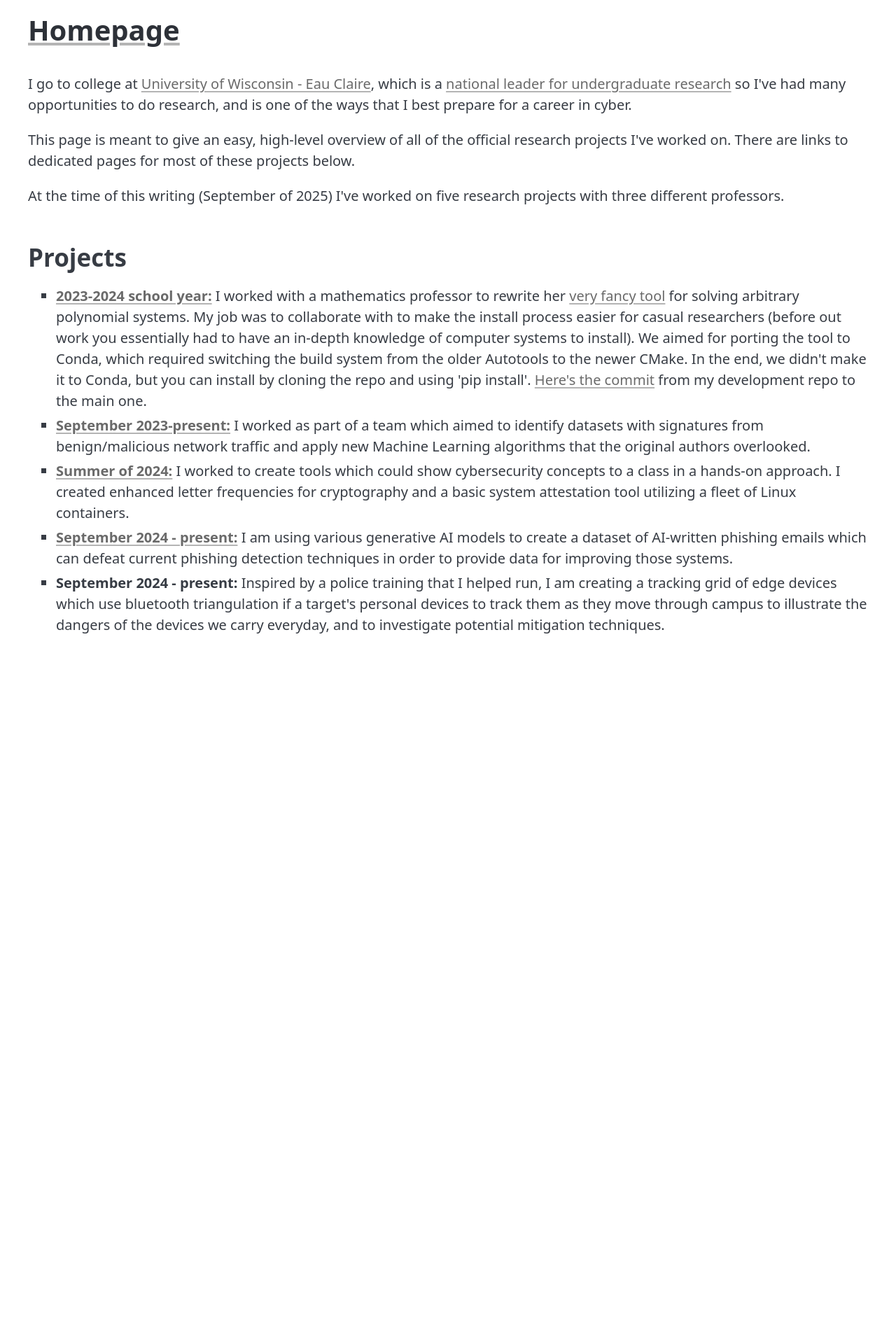
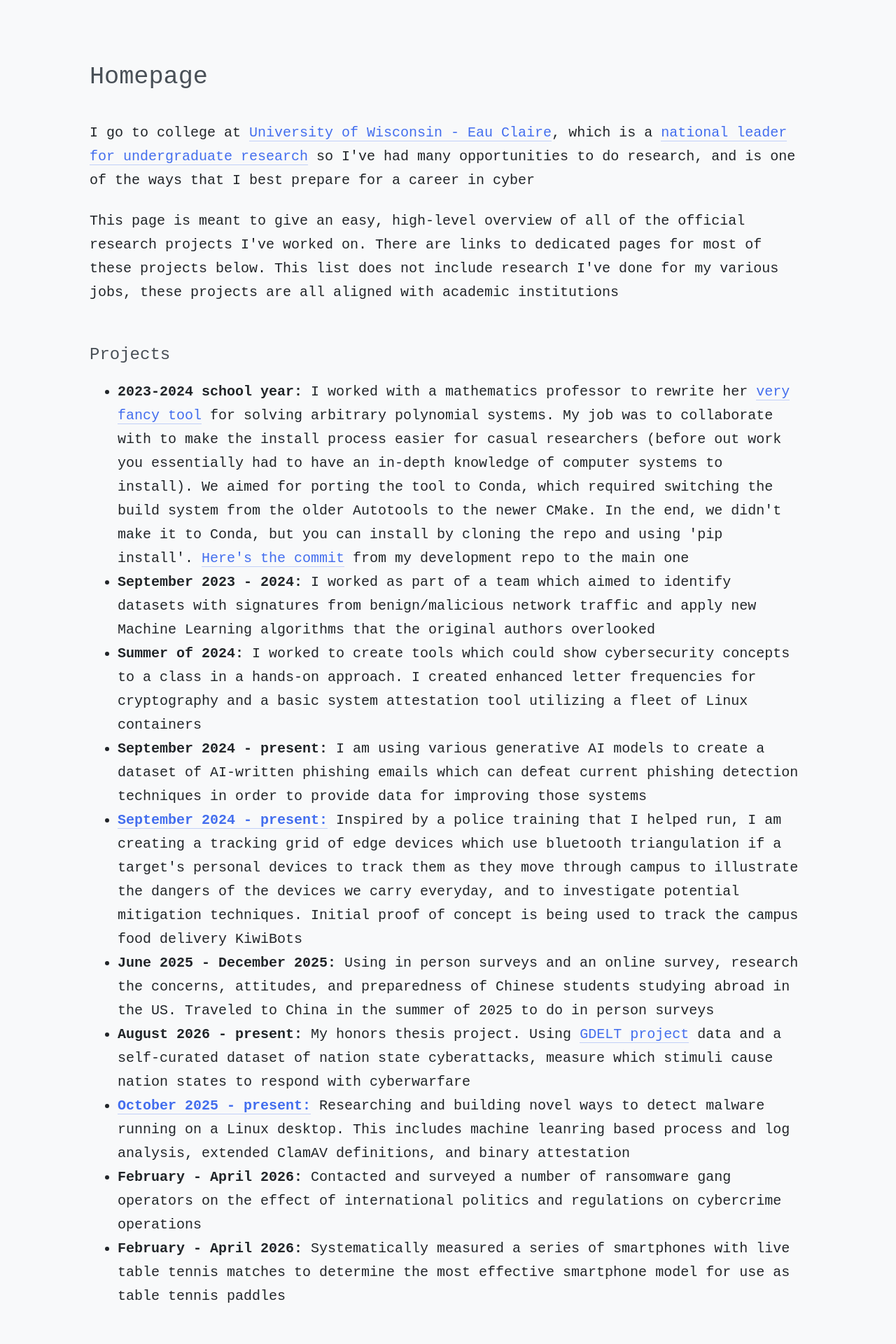
Before and after one commit to ThisIsNotANamepng/blog, a Flask app: page /research in a window 1280 px wide. Shown: the top 1920 px of the page at 70% size. Before the commit the page ends 905 px from the top, so only its background shows below. Run offline with Flask 3, Linux system fonts and the light colour scheme; parts of the project's set-up code (start-up, migrations or seed data) failed here and were passed over.

Commit message:
Fixed up /research

```diff
--- /dev/null
+++ b/static/css/research.css
@@ -0,0 +1,3 @@
+main {
+    max-width: 80%;
+}
--- a/templates/index.html
+++ b/templates/index.html
@@ -48,7 +48,7 @@
             </div>
         </noscript>
 
-        <section id="about">I'm Jack Hagen. I'm a undergraduate student, double majoring in computer science and political science at the University of Wisconsin - Eau Claire. My passion is cyber threat intelligence, specializing in international relations and cybersecurity research focusing on analyzing threats from Chinese threat actors. About me.
+        <section id="about">
             <h2>About Me</h2>
             <p>I'm Jack Hagen. I'm a undergraduate student, double majoring in computer science and political science at the <a href="https://uwec.edu">University of Wisconsin - Eau Claire</a>. My passion is cyber threat intelligence, specializing in international relations and cybersecurity research focusing on analyzing threats from Chinese threat actors. <a href="/articles/Introduction">About me.</a></p>
             <p>Any opinions found here do not necessarily reflect those of my employer.</p>
--- a/templates/research.html
+++ b/templates/research.html
@@ -6,36 +6,64 @@
     <meta name="viewport" content="width=device-width, initial-scale=1.0">
     <meta http-equiv="Content-Security-Policy" content="default-src 'self'; style-src 'self'; script-src 'self' https://cloud.umami.is; img-src 'self'; connect-src 'self' https://api-gateway.umami.dev; font-src 'self'; object-src 'none'; frame-ancestors 'none'; base-uri 'self'; form-action 'self';">
     <title>Research</title>
-    <link rel="stylesheet" href="/static/css/pico.grey.min.css">
-    <link rel="stylesheet" href="/static/style.css">
+    <link rel="stylesheet" href="/static/css/colors.css">
+    <link rel="stylesheet" href="/static/css/style.css">
+    <link rel="stylesheet" href="/static/css/research.css">
     <script defer src="https://cloud.umami.is/script.js" data-website-id="fd4248a8-d075-4593-8ebc-964ffbb6f4d6"></script>
+</head>
+<body>
 
-</head>
-<body class="container">
+    <main>
+        <header class="header">
+            <a href="/"><h1>Homepage</h1></a>
+        </header>
 
-    <header class="header container">
-        <a href="/"><h1>Homepage</h1></a>
-    </header>
+        <p>I go to college at <a href="https://uwec.edu">University of Wisconsin - Eau Claire</a>, which is a <a href="https://www.uwec.edu/academics/academic-experience/research">national leader for undergraduate research</a> so I've had many opportunities to do research, and is one of the ways that I best prepare for a career in cyber</p>
 
-    <p>I go to college at <a href="https://uwec.edu">University of Wisconsin - Eau Claire</a>, which is a <a href="https://www.uwec.edu/academics/academic-experience/research">national leader for undergraduate research</a> so I've had many opportunities to do research, and is one of the ways that I best prepare for a career in cyber.</p>
+        <p>This page is meant to give an easy, high-level overview of all of the official research projects I've worked on. There are links to dedicated pages for most of these projects below. This list does not include research I've done for my various jobs, these projects are all aligned with academic institutions</p>
 
-    <p>This page is meant to give an easy, high-level overview of all of the official research projects I've worked on. There are links to dedicated pages for most of these projects below.</p>
+        <h2>Projects</h2>
 
-    <p>At the time of this writing (September of 2025) I've worked on five research projects with three different professors.</p>
+        <ul>
+            <li><b>2023-2024 school year:</b> I worked with a mathematics professor to rewrite her <a href="https://github.com/bertiniteam/b2">very fancy tool</a> for solving arbitrary polynomial systems. My job was to collaborate with to make the install process easier for casual researchers (before out work you essentially had to have an in-depth knowledge of computer systems to install). We aimed for porting the tool to Conda, which required switching the build system from the older Autotools to the newer CMake. In the end, we didn't make it to Conda, but you can install by cloning the repo and using 'pip install'. <a href="https://github.com/bertiniteam/b2/commit/245ed7080ad524a1ee889547878edf7cc8f59628">Here's the commit</a> from my development repo to the main one</li>
 
-    <h2>Projects</h2>
+            <li><b>September 2023 - 2024:</b> I worked as part of a team which aimed to identify datasets with signatures from benign/malicious network traffic and apply new Machine Learning algorithms that the original authors overlooked</li>
 
-    <ul>
-        <li><b><a href="/research/Bertini">2023-2024 school year:</b></a> I worked with a mathematics professor to rewrite her <a href="https://github.com/bertiniteam/b2">very fancy tool</a> for solving arbitrary polynomial systems. My job was to collaborate with to make the install process easier for casual researchers (before out work you essentially had to have an in-depth knowledge of computer systems to install). We aimed for porting the tool to Conda, which required switching the build system from the older Autotools to the newer CMake. In the end, we didn't make it to Conda, but you can install by cloning the repo and using 'pip install'. <a href="https://github.com/bertiniteam/b2/commit/245ed7080ad524a1ee889547878edf7cc8f59628">Here's the commit</a> from my development repo to the main one.</li>
+            <li><b>Summer of 2024:</b> I worked to create tools which could show cybersecurity concepts to a class in a hands-on approach. I created enhanced letter frequencies for cryptography and a basic system attestation tool utilizing a fleet of Linux containers</li>
 
-        <li><a href="/research/AIMS"><b>September 2023-present:</b></a> I worked as part of a team which aimed to identify datasets with signatures from benign/malicious network traffic and apply new Machine Learning algorithms that the original authors overlooked.</li>
+            <li><b>September 2024 - present:</b> I am using various generative AI models to create a dataset of AI-written phishing emails which can defeat current phishing detection techniques in order to provide data for improving those systems</li>
 
-        <li><a href="/research/AIMS"><b>Summer of 2024:</b></a> I worked to create tools which could show cybersecurity concepts to a class in a hands-on approach. I created enhanced letter frequencies for cryptography and a basic system attestation tool utilizing a fleet of Linux containers.</li>
+            <li><a href="https://github.com/Blugold-Group/TriangulationNet"><b>September 2024 - present:</b></a> Inspired by a police training that I helped run, I am creating a tracking grid of edge devices which use bluetooth triangulation if a target's personal devices to track them as they move through campus to illustrate the dangers of the devices we carry everyday, and to investigate potential mitigation techniques. Initial proof of concept is being used to track the campus food delivery KiwiBots</li>
 
-        <li><a href="/research/AIMS"><b>September 2024 - present:</b></a> I am using various generative AI models to create a dataset of AI-written phishing emails which can defeat current phishing detection techniques in order to provide data for improving those systems.</li>
+            <li><b>June 2025 - December 2025:</b> Using in person surveys and an online survey, research the concerns, attitudes, and preparedness of Chinese students studying abroad in the US. Traveled to China in the summer of 2025 to do in person surveys</li>
 
-        <li><b>September 2024 - present:</b> Inspired by a police training that I helped run, I am creating a tracking grid of edge devices which use bluetooth triangulation if a target's personal devices to track them as they move through campus to illustrate the dangers of the devices we carry everyday, and to investigate potential mitigation techniques.</li>
-    </ul>
+            <li><b>August 2026 - present:</b> My honors thesis project. Using <a href="https://gdeltproject.org/">GDELT project</a> data and a self-curated dataset of nation state cyberattacks, measure which stimuli cause nation states to respond with cyberwarfare</li>
 
+            <li><a href="https://menoa.org/"><b>October 2025 - present:</b></a> Researching and building novel ways to detect malware running on a Linux desktop. This includes machine leanring based process and log analysis, extended ClamAV definitions, and binary attestation</li>
+
+            <li><b>February - April 2026:</b> Contacted and surveyed a number of ransomware gang operators on the effect of international politics and regulations on cybercrime operations</li>
+
+            <li><b>February - April 2026:</b> Systematically measured a series of smartphones with live table tennis matches to determine the most effective smartphone model for use as table tennis paddles</li>
+
+        </ul>
+
+        <h2>Conferences I've attended</h2>
+        <li><b>April 2024 - Eau Claire, WI - CERCA:</b> I presented my freshman research on porting Bertini2, a solver for arbitrary polynomial systems</li>
+        <li><b>April 2024 - Milwaukee WI - Cyphercon:</b> Attended research talks and competed in the cybersecurity competition as part of a team from UW Eau Claire. Placed 3rd overall</li>
+        <li><b>October 2024 - Arlington VA - Conference on Applied Machine Learning and Information Security:</b> Attended research talks from Microsoft, Google, Amazon, Lockheed Martin and others. Took part in Humane Intelligence's AI red teaming</li>
+        <li><b>April 2025 - Milwaukee, WI - Cyphercon:</b> Attended research talks and competed in the cybersecurity competition as part of a team from UW Eau Claire. Placed 1st overall</li>
+        <li><b>April 2025 - Chicago, IL - ChoMUN:</b> Competed in the model united nations conference</li>
+        <li><b>September 2025 - Cambridge, MA - HackMIT:</b> Built an app to compete in the hackathon against 1,000 other attendees. My four person team won a sponsor challenge</li>
+        <li><b>March 2026 - Chicago, IL - AsiaNet:</b> Presented my research on attitudes and preparedness of Chinese students studying abroad which I did with a team while in China</li>
+        <li><b>April 2026 - Milwaukee, WI - Cyphercon:</b> Attended research talks and competed in the cybersecurity competition as part of a team from UW Eau Claire. Placed 2nd overall</li>
+        <li><b>April 2026 - Chicago, IL - ChoMUN:</b> Competed in the model united nations conference</li>
+        <li><b>April 2026 - Richmond, VA - National Conference on Undergraduate Research:</b> Presented my research on attitudes and preparedness of Chinese students studying abroad which I did with a team while in China</li>
+        <li><b>April 2026 - Eau Claire, WI - Chippewa Valley Code Camp:</b> Presented with 3 other teamates on <a href="https://stultus.rip">Stultus</a>, a handmade search engine we built from scratch</li>
+        <li><b>April 2026 - Saint Paul, MI - Secretcon:</b> Attended research talks and hosted the cyber threat intelligence village</li>
+        <li><b>June 2026 - La Crosse, WI - IEEE EIT:</b> Attended</li>
+        <li><b>June 2026 - Titusville, FL - Black Sky Symposium:</b> Attended on behalf of my employers, Alerts Bar. Worked through an extended tabletop simulation of a cyberattack on the southeastern US with members of civil society</li>
+
+
+    </main>
 </body>
 </html>
```
Also changed, not shown: articles/The Fragility of Single Source Facts.md (+4 -2 lines), 1 other file.
